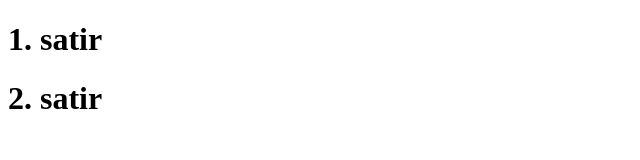
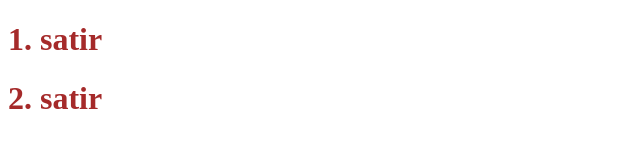
Before and after one commit to HekmatSuha/WebGitDeneme, a plain HTML site: page index.html in a window 1280 px wide. Shown: the whole page, without its empty margins (0-640 px from the left). Drawn offline with Linux system fonts and the light colour scheme.

Commit message:
Version 3

```diff
--- a/index.html
+++ b/index.html
@@ -4,6 +4,7 @@
     <meta charset="UTF-8" />
     <meta name="viewport" content="width=device-width, initial-scale=1.0" />
     <title>WebGitDeneme</title>
+    <link rel="stylesheet" href="style.css" />
   </head>
   <body>
     <h1>1. satir</h1>
--- /dev/null
+++ b/style.css
@@ -0,0 +1,3 @@
+h1 {
+  color: brown;
+}
```
